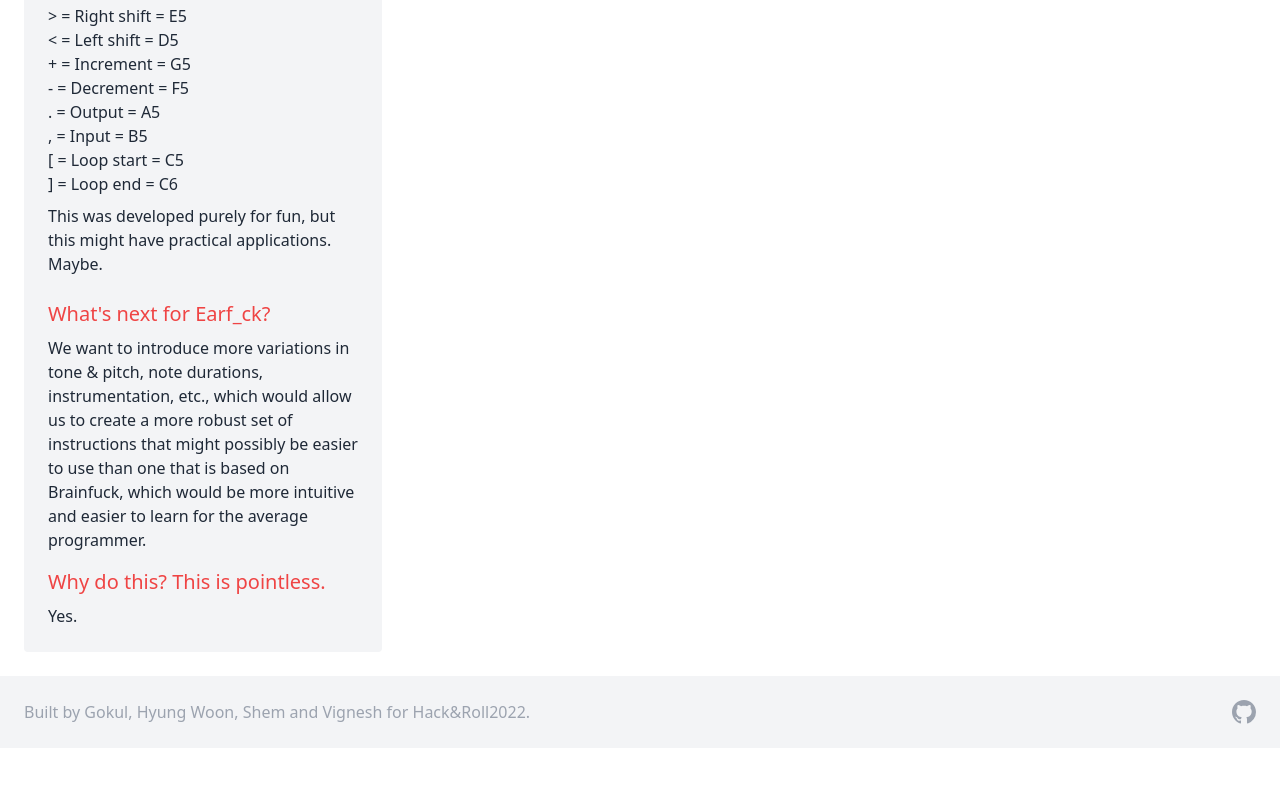
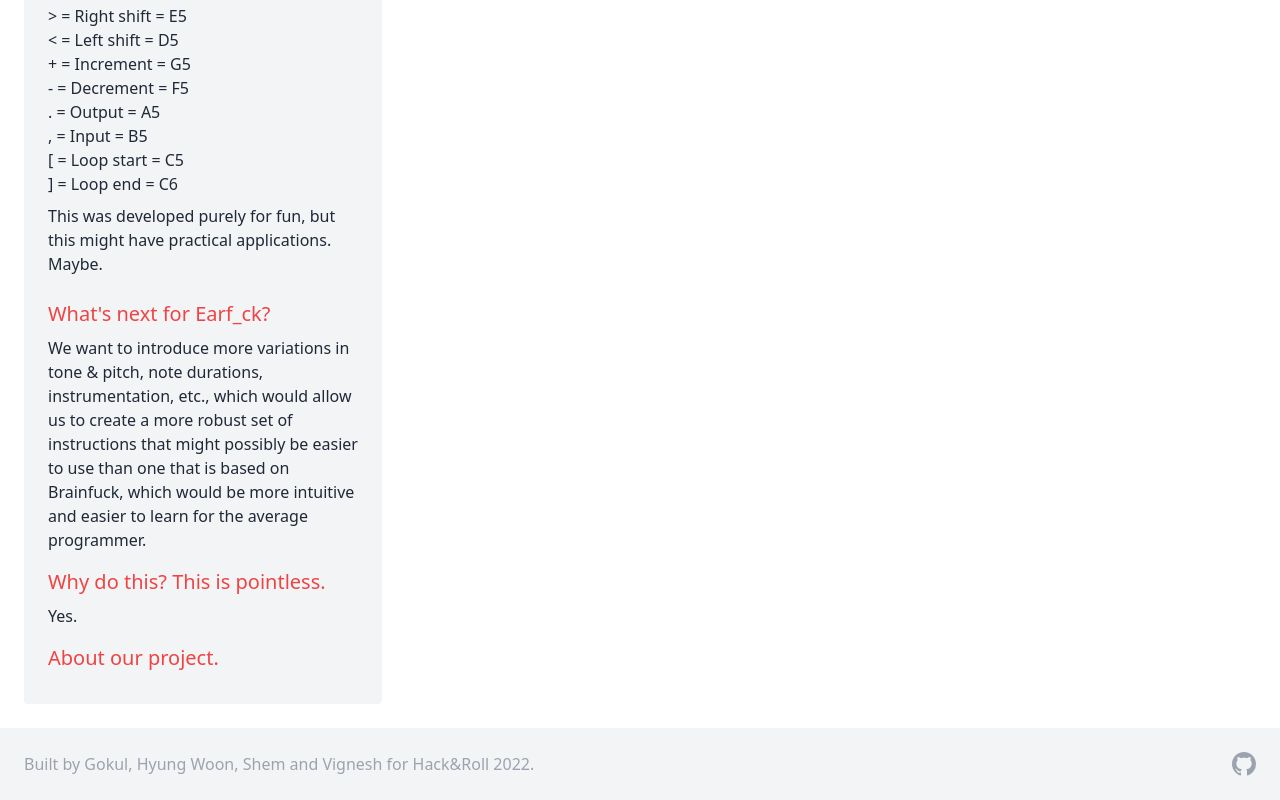
Before and after one commit to vigneshsankariyer1234567890/earf-k, a React (Create React App) app: page / in a window 1280 px wide. Shown: the part 792-1592 px from the top of the page. Before the commit the page ends 1540 px from the top, so only its background shows below. Built offline with nearby package versions, Linux system fonts and the light colour scheme.

Commit message:
Add links

```diff
--- a/src/App.js
+++ b/src/App.js
@@ -97,6 +97,11 @@ function App() {
             </h2>
             <p className="text-gray-800">Yes.</p>
           </div>
+          <div>
+            <h4 className="mb-2 text-xl font-medium text-red-500">
+              <a target="_blank" rel="noopener noreferrer" href="https://devpost.com/software/earf_ck">About our project.</a>
+            </h4>
+          </div>
         </section>
         <form onSubmit={handleSubmit} className="flex flex-col flex-1 gap-4">
           <h2 className="text-xl font-medium text-red-500">
@@ -154,12 +159,12 @@ function App() {
       </div>
       <footer className="flex justify-end p-6 bg-gray-100 sm:justify-between">
         <p className="hidden text-gray-400 sm:block">
-          Built by Gokul, Hyung Woon, Shem and Vignesh for Hack&Roll2022.
+          Built by Gokul, Hyung Woon, Shem and Vignesh for Hack&amp;Roll 2022.
         </p>
         <a
           target="_blank"
           href="https://github.com/vigneshsankariyer1234567890/earf__k"
-          rel="noreferrer"
+          rel="noopener noreferrer"
           className="cursor-pointer"
         >
           <svg
```
